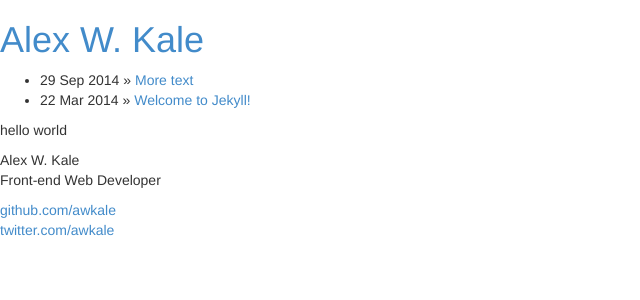
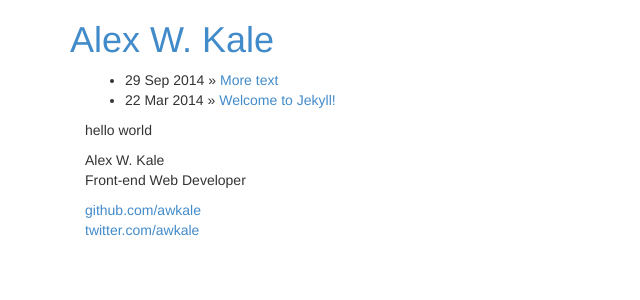
Before and after one commit to awkale/awkale.github.io, a Jekyll site: the page built from index.html, in a window 1280 px wide. Shown: the top 300 px of the page, without its empty margins (0-640 px from the left). Built offline with Jekyll 4.4.1, drawn with Linux system fonts in a browser that asks for light colours; nearby versions of some CDN libraries; Markdown is read by kramdown in place of the engine named in the settings.

Commit message:
added grid

```diff
--- a/_layouts/default.html
+++ b/_layouts/default.html
@@ -2,12 +2,19 @@
 <html>
 {% include head.html %}
 <body>
-        <div class="site">
+  <div class="container">
+    <div class="row">
+      <div class="col-sm-12">
         {% include header.html %}
+      </div>
+    </div>
+    <div class="col-sm-12">
+      {{ content }}
+    </div>
+    <div class="col-sm-12">
+      {% include footer.html %}
+    </div>
 
-          {{ content }}
-
-          {% include footer.html %}
   </div>
   {% include scripts.html %}
 </body>
```
Lines whose indentation alone changed are shown as unchanged.
